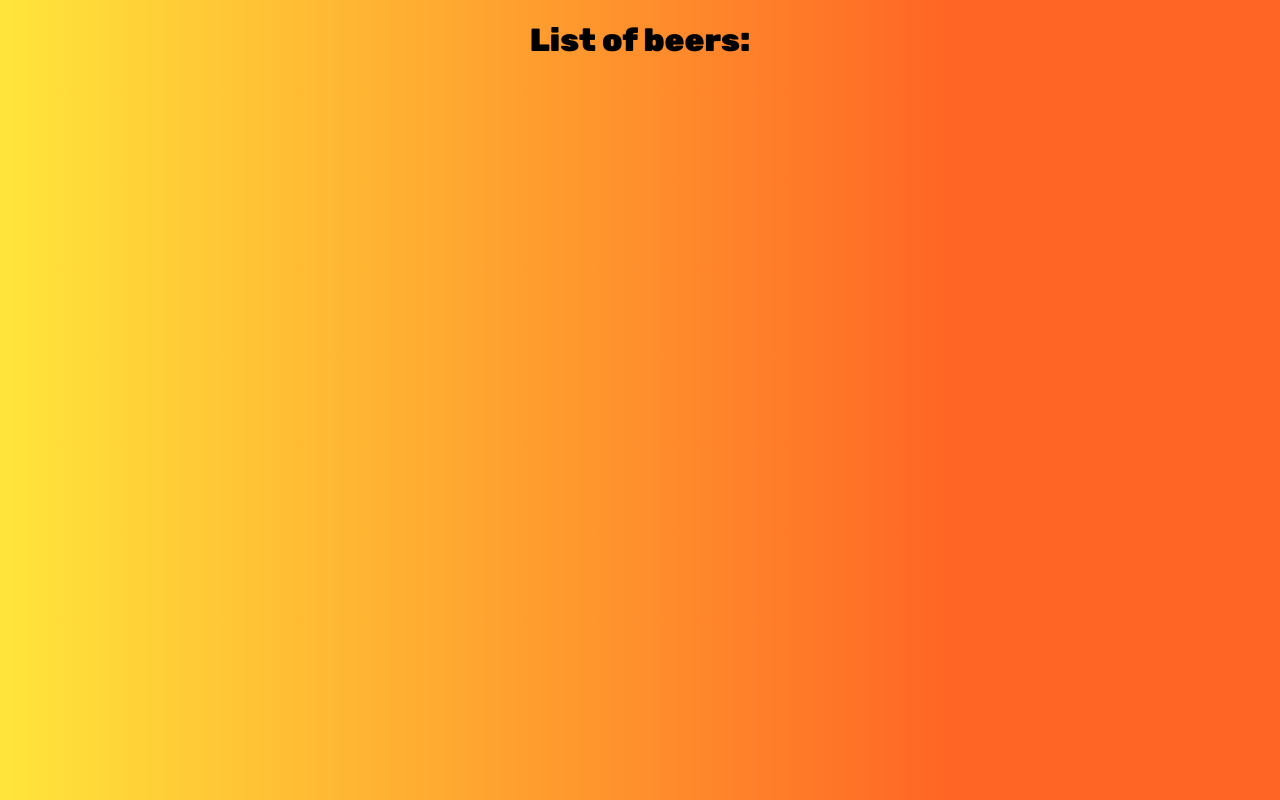
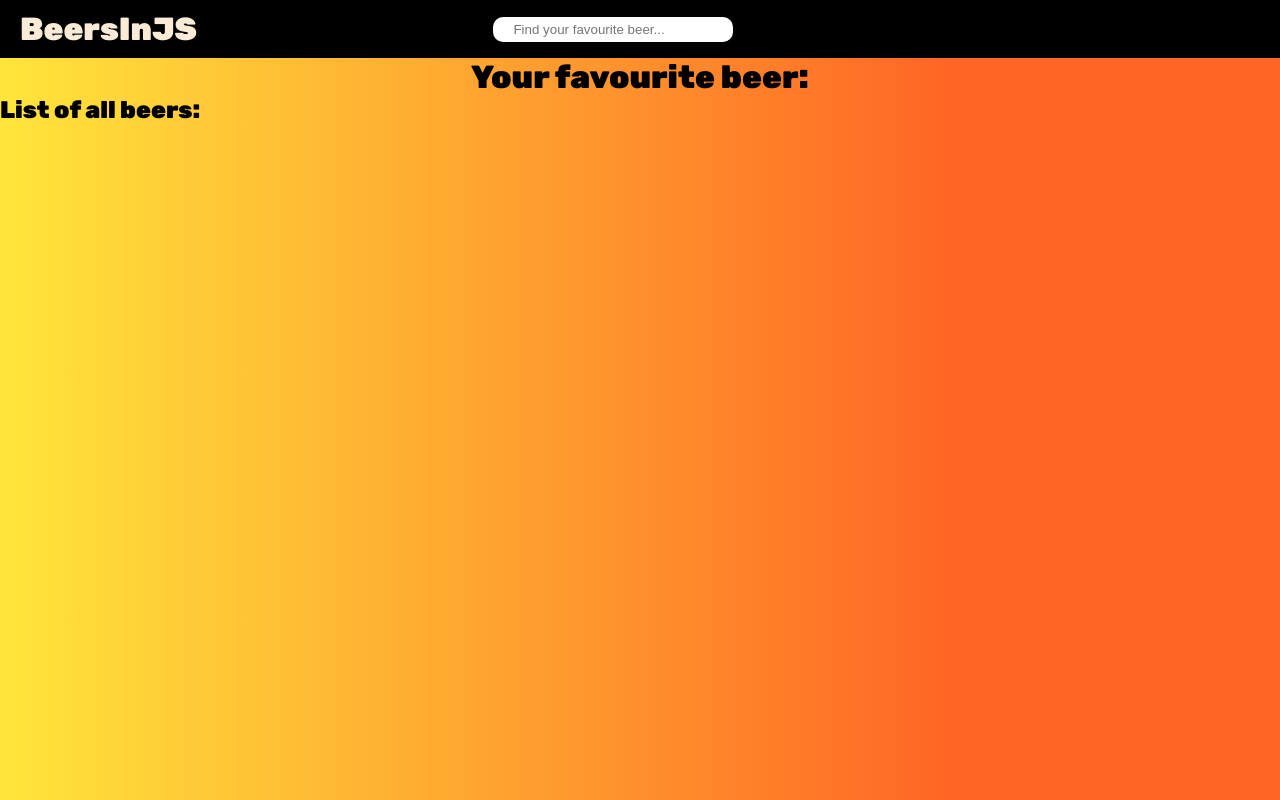
Before and after one commit to Jasiu-Code/BeersInJs, a plain HTML site: page index.html in a window 1280 px wide. Drawn offline with Linux system fonts and the light colour scheme; no server answers.

Commit message:
Added header

```diff
--- a/app.js
+++ b/app.js
@@ -7,11 +7,21 @@ if (document.readyState == "loading") {
 
 function ready() {
   const beers = document.getElementById("beers");
+  const favBeers = document.getElementById("favBeers");
+  const favBeer = document.getElementsByClassName("fav");
   function addFav() {
     this.classList.contains("fav")
       ? this.classList.remove("fav")
       : this.classList.add("fav");
+    displayFav();
   }
+
+  function displayFav() {
+    favBeer.forEach(() => {
+      console.log("test");
+    });
+  }
+
   fetch("https://api.punkapi.com/v2/beers")
     .then((res) => res.json())
     .then((data) => {
--- a/index.html
+++ b/index.html
@@ -12,10 +12,37 @@
       rel="stylesheet"
     />
     <link rel="stylesheet" href="main.css" />
-    <style></style>
+    <style>
+      .header {
+        display: flex;
+        justify-content: center;
+        align-items: center;
+        background: black;
+        color: antiquewhite;
+        padding: 10px;
+      }
+      .header h1 {
+        margin-right: auto;
+        padding-left: 10px;
+      }
+      .header input {
+        margin-right: auto;
+        transform: translateX(-50%);
+        border: none;
+        border-radius: 10px;
+        padding: 5px 20px;
+        width: 200px;
+      }
+    </style>
   </head>
   <body>
-    <h1>List of beers:</h1>
+    <div class="header">
+      <h1>BeersInJS</h1>
+      <input type="text" placeholder="Find your favourite beer..." />
+    </div>
+    <h1>Your favourite beer:</h1>
+    <div class="favBeers" id="favBeers"></div>
+    <h2>List of all beers:</h2>
     <div class="beers" id="beers"></div>
     <script src="app.js"></script>
   </body>
--- a/main.css
+++ b/main.css
@@ -3,12 +3,34 @@ html,
 ::after,
 ::before {
   content: border-box;
+  padding: 0;
+  margin: 0;
 }
 
 body {
   font-family: "Rubik", sans-serif;
   background-color: #ffe53b;
   background-image: linear-gradient(90deg, #ffe53b 0%, #ff6625 74%);
+}
+.header {
+  display: flex;
+  justify-content: center;
+  align-items: center;
+  background: black;
+  color: antiquewhite;
+  padding: 10px;
+}
+.header h1 {
+  margin-right: auto;
+  padding-left: 10px;
+}
+.header input {
+  margin-right: auto;
+  transform: translateX(-50%);
+  border: none;
+  border-radius: 10px;
+  padding: 5px 20px;
+  width: 200px;
 }
 
 .beerContainer {
```
